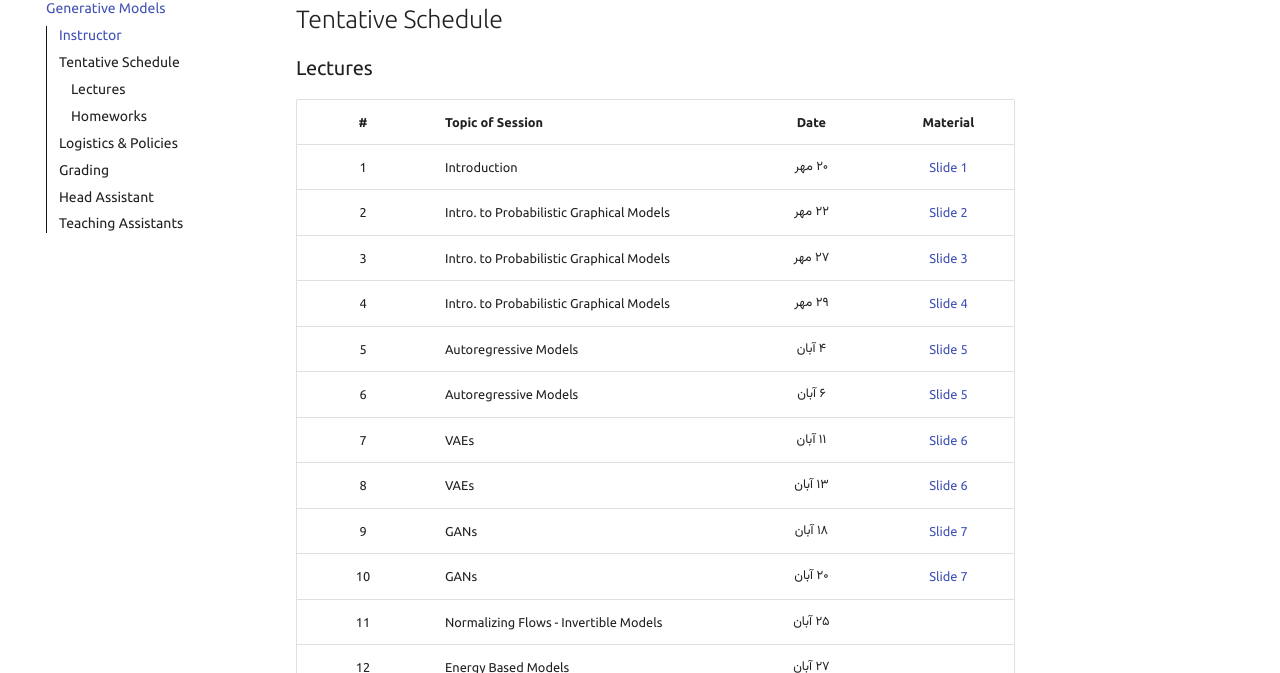
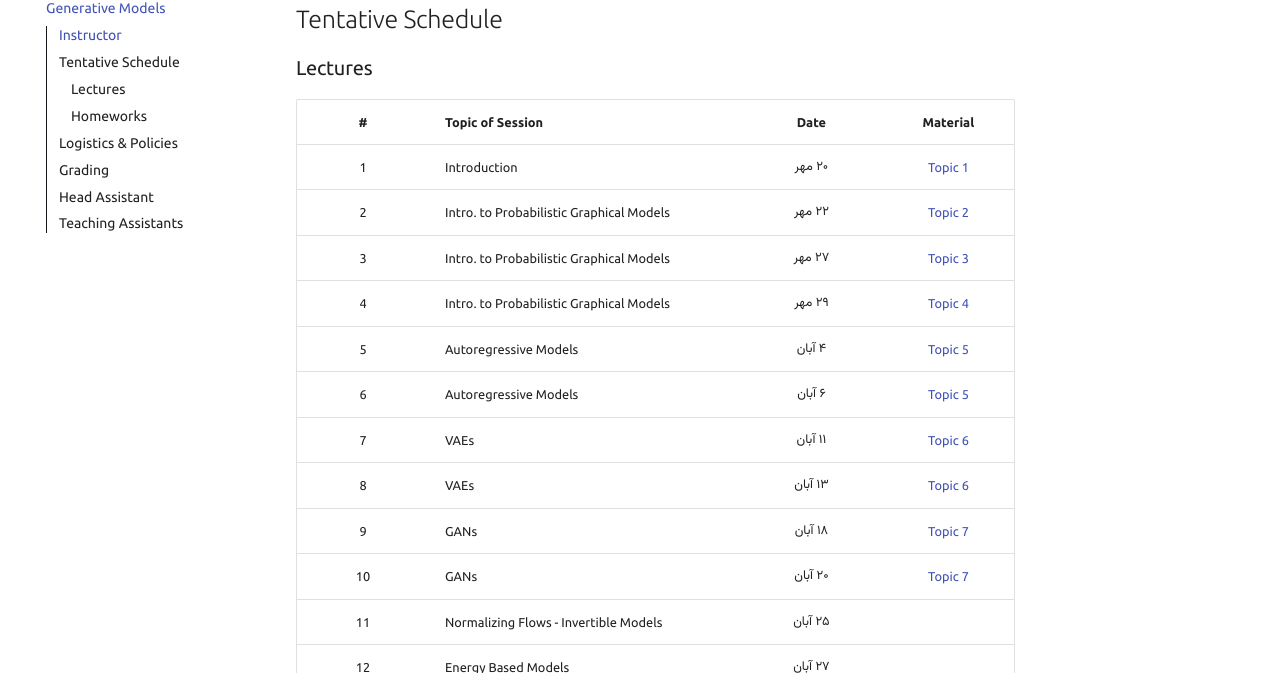
Before and after one commit to SUT-CS-GM/sut-cs-gm.github.io, an MkDocs documentation site: the page built from docs/index.md, in a window 1280 px wide and 900 px high, scrolled down 710 px. Shown: the part 100-773 px from the top of the window. Built offline with MkDocs 1.6.1 and Material for MkDocs 9.7.7, drawn with Linux system fonts in a browser that asks for light colours; some web fonts are replaced.

Commit message:
Update link to Course Material

```diff
--- a/docs/index.md
+++ b/docs/index.md
@@ -91,16 +91,16 @@ Upon successful completion of this course, students will be able to:
 
 | <div style="width:100px;">#</div> | <div style="width:250px;">Topic of Session</div>           |           <div style="width:110px;">Date</div>           | <div style="width:100px;">Material</div> |
 |:-----------------------------------------:|:------------------------------------------------------------------|:---------------------------------------------------------------------:|:----------------------------------------:|
-|           1           | Introduction                                                      | <div style="direction: rtl;font-family: Vazirmatn;">۲۰ مهر<br></div> |<a href="https://sut-cs-gm.github.io/slides/#slide-1-introduction">Slide 1</a>|
-|           2           | Intro. to Probabilistic Graphical Models                            | <div style="direction: rtl;font-family: Vazirmatn;">۲۲ مهر<br></div> |<a href="https://sut-cs-gm.github.io/slides/#slide-2-pgm-representation">Slide 2</a>|
-|           3           | Intro. to Probabilistic Graphical Models                            | <div style="direction: rtl;font-family: Vazirmatn;">۲۷ مهر<br></div> |<a href="https://sut-cs-gm.github.io/slides/#slide-3-pgm-inference">Slide 3</a>|
-|           4           | Intro. to Probabilistic Graphical Models                            | <div style="direction: rtl;font-family: Vazirmatn;">۲۹ مهر<br></div> |<a href="https://sut-cs-gm.github.io/slides/#slide-4-pgm-learning">Slide 4</a>|
-|           5           | Autoregressive Models                                             | <div style="direction: rtl;font-family: Vazirmatn;">۴ آبان<br></div>  |<a href="https://sut-cs-gm.github.io/slides/#slide-5-autoregressive-models">Slide 5</a>|
-|           6           | Autoregressive Models                                             | <div style="direction: rtl;font-family: Vazirmatn;">۶ آبان<br></div>  |<a href="https://sut-cs-gm.github.io/slides/#slide-5-autoregressive-models">Slide 5</a>|
-|           7           | VAEs                                                              | <div style="direction: rtl;font-family: Vazirmatn;">۱۱ آبان<br></div> |<a href="https://sut-cs-gm.github.io/slides/#slide-6-variational-autoencoder">Slide 6</a>|
-|           8           | VAEs                                                              | <div style="direction: rtl;font-family: Vazirmatn;">۱۳ آبان<br></div> |<a href="https://sut-cs-gm.github.io/slides/#slide-6-variational-autoencoder">Slide 6</a>|
-|           9           | GANs                                                              | <div style="direction: rtl;font-family: Vazirmatn;">۱۸ آبان<br></div> |<a href="https://sut-cs-gm.github.io/slides/#slide-7-gan">Slide 7</a>|
-|           10          | GANs                                                              | <div style="direction: rtl;font-family: Vazirmatn;">۲۰ آبان<br></div> |<a href="https://sut-cs-gm.github.io/slides/#slide-7-gan">Slide 7</a>|
+|           1           | Introduction                                                      | <div style="direction: rtl;font-family: Vazirmatn;">۲۰ مهر<br></div> |<a href="https://sut-cs-gm.github.io/material/#topic-1-introduction">Topic 1</a>|
+|           2           | Intro. to Probabilistic Graphical Models                            | <div style="direction: rtl;font-family: Vazirmatn;">۲۲ مهر<br></div> |<a href="https://sut-cs-gm.github.io/material/#topic-2-pgm-representation">Topic 2</a>|
+|           3           | Intro. to Probabilistic Graphical Models                            | <div style="direction: rtl;font-family: Vazirmatn;">۲۷ مهر<br></div> |<a href="https://sut-cs-gm.github.io/material/#topic-3-pgm-inference">Topic 3</a>|
+|           4           | Intro. to Probabilistic Graphical Models                            | <div style="direction: rtl;font-family: Vazirmatn;">۲۹ مهر<br></div> |<a href="https://sut-cs-gm.github.io/material/#topic-4-pgm-learning">Topic 4</a>|
+|           5           | Autoregressive Models                                             | <div style="direction: rtl;font-family: Vazirmatn;">۴ آبان<br></div>  |<a href="https://sut-cs-gm.github.io/material/#topic-5-autoregressive-models">Topic 5</a>|
+|           6           | Autoregressive Models                                             | <div style="direction: rtl;font-family: Vazirmatn;">۶ آبان<br></div>  |<a href="https://sut-cs-gm.github.io/material/#topic-5-autoregressive-models">Topic 5</a>|
+|           7           | VAEs                                                              | <div style="direction: rtl;font-family: Vazirmatn;">۱۱ آبان<br></div> |<a href="https://sut-cs-gm.github.io/material/#topic-6-variational-autoencoder">Topic 6</a>|
+|           8           | VAEs                                                              | <div style="direction: rtl;font-family: Vazirmatn;">۱۳ آبان<br></div> |<a href="https://sut-cs-gm.github.io/material/#topic-6-variational-autoencoder">Topic 6</a>|
+|           9           | GANs                                                              | <div style="direction: rtl;font-family: Vazirmatn;">۱۸ آبان<br></div> |<a href="https://sut-cs-gm.github.io/material/#topic-7-gan">Topic 7</a>|
+|           10          | GANs                                                              | <div style="direction: rtl;font-family: Vazirmatn;">۲۰ آبان<br></div> |<a href="https://sut-cs-gm.github.io/material/#topic-7-gan">Topic 7</a>|
 |           11          | Normalizing Flows - Invertible Models                             | <div style="direction: rtl;font-family: Vazirmatn;">۲۵ آبان<br></div> | |
 |           12          | Energy Based Models                                               | <div style="direction: rtl;font-family: Vazirmatn;">۲۷ آبان<br></div> | |
 |           13          | Score Based Models and SDEs                                       |  <div style="direction: rtl;font-family: Vazirmatn;">۲ آذر<br></div> | |
```
